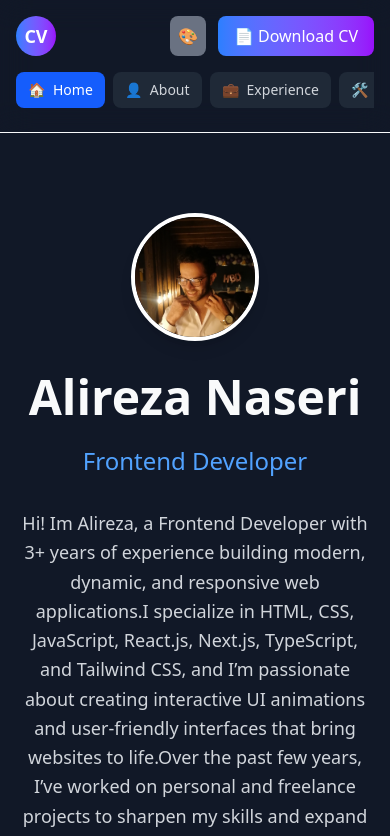
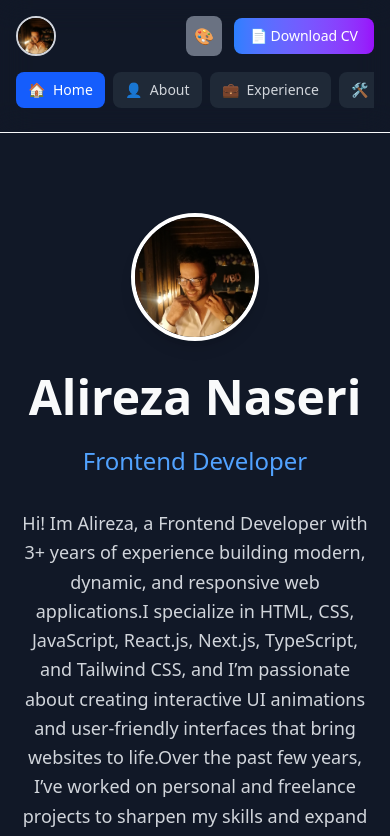
Before and after one commit to alirezanasery/online-resume2, a Next.js app: page / in a window 390 px wide. Shown: the top 836 px of the page. Built offline with nearby package versions, Linux system fonts and the light colour scheme.

Commit message:
Add files via upload

```diff
--- a/src/components/layout/Header.tsx
+++ b/src/components/layout/Header.tsx
@@ -1,23 +1,24 @@
 'use client';
 import Link from 'next/link';
+import Image from 'next/image';
 import { usePathname } from 'next/navigation';
 import { personalData } from '@/data/personalData';
 import { useState, useEffect, useMemo } from 'react';
 
-// تعریف نوع Theme
 type Theme = 'dark' | 'light' | 'blue' | 'green';
 
 export function Header() {
   const pathname = usePathname();
   const [theme, setTheme] = useState<Theme>('dark');
   const [showPicker, setShowPicker] = useState(false);
+  const [mounted, setMounted] = useState(false);
 
   const themes = useMemo(() => [
     { id: 'dark' as Theme, name: 'Dark', icon: '🌙' },
     { id: 'light' as Theme, name: 'Light', icon: '☀️' },
     { id: 'blue' as Theme, name: 'Blue', icon: '🔵' },
     { id: 'green' as Theme, name: 'Green', icon: '🟢' },
-], []); // useMemo اضافه شد
+  ], []);
 
   const changeTheme = (newTheme: Theme) => {
     setTheme(newTheme);
@@ -26,9 +27,48 @@ const themes = useMemo(() => [
     setShowPicker(false);
   };
 
-  // بارگذاری theme از localStorage هنگام لود
-// خط ۳۹ هم درسته چون حالا themes با useMemo ثابت شده
+  // تابع بهبود یافته برای دانلود در موبایل
+  const handleDownloadCV = () => {
+    // روش ۱: استفاده از window.open برای موبایل
+    if (/Android|iPhone|iPad|iPod|Mobile/i.test(navigator.userAgent)) {
+      window.open('/naseri.pdf', '_blank');
+      return;
+    }
+
+    // روش ۲: برای دسکتاپ
+    const link = document.createElement('a');
+    link.href = '/naseri.pdf';
+    link.download = 'naseri.pdf';
+    link.style.display = 'none';
+    document.body.appendChild(link);
+    link.click();
+
+    setTimeout(() => {
+      document.body.removeChild(link);
+    }, 100);
+  };
+
+  // تابع جایگزین برای تست
+  const handleDownloadMobile = () => {
+    // بهترین روش برای موبایل - باز کردن در تب جدید
+    const pdfUrl = '/naseri.pdf';
+
+    // ایجاد لینک موقت
+    const link = document.createElement('a');
+    link.href = pdfUrl;
+    link.target = '_blank'; // مهم برای موبایل
+    link.rel = 'noopener noreferrer';
+
+    // برای iOS بهتر عمل میکنه
+    if (navigator.userAgent.match(/iPhone|iPad|iPod/i)) {
+      window.open(pdfUrl, '_blank');
+    } else {
+      link.click();
+    }
+  };
+
   useEffect(() => {
+    setMounted(true);
     const savedTheme = localStorage.getItem('theme') as Theme;
     if (savedTheme && themes.some(t => t.id === savedTheme)) {
       setTheme(savedTheme);
@@ -37,7 +77,7 @@ useEffect(() => {
       setTheme('dark');
       document.documentElement.setAttribute('data-theme', 'dark');
     }
-}, [themes]); // اینجا درسته
+  }, [themes]);
 
   const navItems = [
     { href: '/', label: 'Home', icon: '🏠' },
@@ -48,16 +88,44 @@ useEffect(() => {
     { href: '/contact', label: 'Contact', icon: '📞' },
   ];
 
+  if (!mounted) {
     return (
       <header className="theme-card/90 backdrop-blur-lg border-b border-theme sticky top-0 z-50">
         <nav className="container mx-auto px-4 py-4">
           <div className="flex justify-between items-center">
-          <Link href="/" className="flex items-center space-x-3 flex-shrink-0 mr-4">
-            <div className="w-10 h-10 bg-gradient-to-r from-blue-500 to-purple-600 rounded-full flex items-center justify-center flex-shrink-0">
-              <span className="text-white font-bold text-lg">CV</span>
+            <div className="flex items-center space-x-3 flex-shrink-0 mr-4">
+              <div className="w-10 h-10 bg-gray-300 rounded-full animate-pulse"></div>
+              <div className="hidden sm:block">
+                <div className="h-6 w-32 bg-gray-300 rounded animate-pulse mb-2"></div>
+                <div className="h-4 w-24 bg-gray-300 rounded animate-pulse"></div>
+              </div>
+            </div>
+          </div>
+        </nav>
+      </header>
+    );
+  }
+
+  return (
+    <header className="theme-card/90 backdrop-blur-lg border-b border-theme sticky top-0 z-50">
+      <nav className="container mx-auto px-4 py-4">
+        <div className="flex justify-between items-center">
+          <Link
+            href="/"
+            className="flex items-center space-x-3 flex-shrink-0 mr-4 cursor-pointer group"
+          >
+            <div className="w-10 h-10 rounded-full flex items-center justify-center flex-shrink-0 overflow-hidden border-2 border-gray-300 dark:border-gray-600 group-hover:border-blue-500 transition-colors">
+              <Image
+                src="/profile.jpg"
+                alt={`${personalData.name} Profile`}
+                width={40}
+                height={40}
+                className="w-full h-full object-cover group-hover:scale-110 transition-transform"
+                priority
+              />
             </div>
             <div className="hidden sm:block">
-              <h1 className="text-xl font-bold theme-text">
+              <h1 className="text-xl font-bold theme-text group-hover:text-blue-500 transition-colors">
                 {personalData.name}
               </h1>
               <p className="text-sm theme-text-muted">
@@ -71,13 +139,13 @@ useEffect(() => {
               <Link
                 key={item.href}
                 href={item.href}
-                className={`flex items-center gap-2 px-3 lg:px-4 py-2 rounded-lg transition-all duration-200 text-sm lg:text-base whitespace-nowrap min-w-fit ${
+                className={`flex items-center gap-2 px-3 lg:px-4 py-2 rounded-lg transition-all duration-200 text-sm lg:text-base whitespace-nowrap min-w-fit cursor-pointer ${
                   pathname === item.href
                     ? 'bg-blue-600 text-white shadow-sm'
-                    : 'theme-text-muted hover:bg-gray-500 hover:bg-opacity-20'
+                    : 'theme-text-muted hover:bg-gray-500 hover:bg-opacity-20 hover:text-blue-500'
                 }`}
               >
-                <span>{item.icon}</span>
+                <span className="text-base">{item.icon}</span>
                 <span>{item.label}</span>
               </Link>
             ))}
@@ -87,19 +155,19 @@ useEffect(() => {
             <div className="relative">
               <button
                 onClick={() => setShowPicker(!showPicker)}
-                className="p-2 rounded-lg bg-gray-500 bg-opacity-20 hover:bg-opacity-30 transition-colors theme-text"
+                className="p-2 rounded-lg bg-gray-500 bg-opacity-20 hover:bg-opacity-30 transition-colors theme-text cursor-pointer hover:text-blue-500"
                 aria-label="Select theme"
               >
                 🎨
               </button>
 
               {showPicker && (
-                <div className="absolute right-0 top-12 theme-card border border-theme rounded-lg shadow-lg p-2 min-w-32 z-50">
+                <div className="absolute right-0 top-12 theme-card border border-theme rounded-lg shadow-lg p-2 min-w-32 z-50 backdrop-blur-lg">
                   {themes.map((t) => (
                     <button
                       key={t.id}
                       onClick={() => changeTheme(t.id)}
-                      className={`flex items-center gap-2 w-full px-3 py-2 rounded text-sm transition-colors ${
+                      className={`flex items-center gap-2 w-full px-3 py-2 rounded text-sm transition-colors cursor-pointer ${
                         theme === t.id
                           ? 'bg-blue-600 text-white'
                           : 'theme-text hover:bg-gray-500 hover:bg-opacity-20'
@@ -113,7 +181,11 @@ useEffect(() => {
               )}
             </div>
 
-            <button className="bg-gradient-to-r from-blue-500 to-purple-600 text-white px-4 py-2 rounded-lg hover:from-blue-600 hover:to-purple-700 transition-all whitespace-nowrap font-medium">
+            {/* دکمه دانلود با تابع بهبود یافته */}
+            <button
+              onClick={handleDownloadMobile} // استفاده از تابع بهبود یافته
+              className="bg-gradient-to-r from-blue-500 to-purple-600 text-white px-4 py-2 rounded-lg hover:from-blue-600 hover:to-purple-700 transition-all whitespace-nowrap font-medium cursor-pointer hover:shadow-lg transform hover:scale-105 text-sm md:text-base"
+            >
               📄 Download CV
             </button>
           </div>
@@ -125,10 +197,10 @@ useEffect(() => {
               <Link
                 key={item.href}
                 href={item.href}
-                className={`flex items-center gap-2 px-3 py-2 rounded-lg text-sm whitespace-nowrap transition-all flex-shrink-0 ${
+                className={`flex items-center gap-2 px-3 py-2 rounded-lg text-sm whitespace-nowrap transition-all flex-shrink-0 cursor-pointer ${
                   pathname === item.href
                     ? 'bg-blue-600 text-white'
-                    : 'theme-card theme-text-muted'
+                    : 'theme-card theme-text-muted hover:bg-gray-500 hover:bg-opacity-20'
                 }`}
               >
                 <span>{item.icon}</span>
```
Lines whose indentation alone changed are shown as unchanged.
